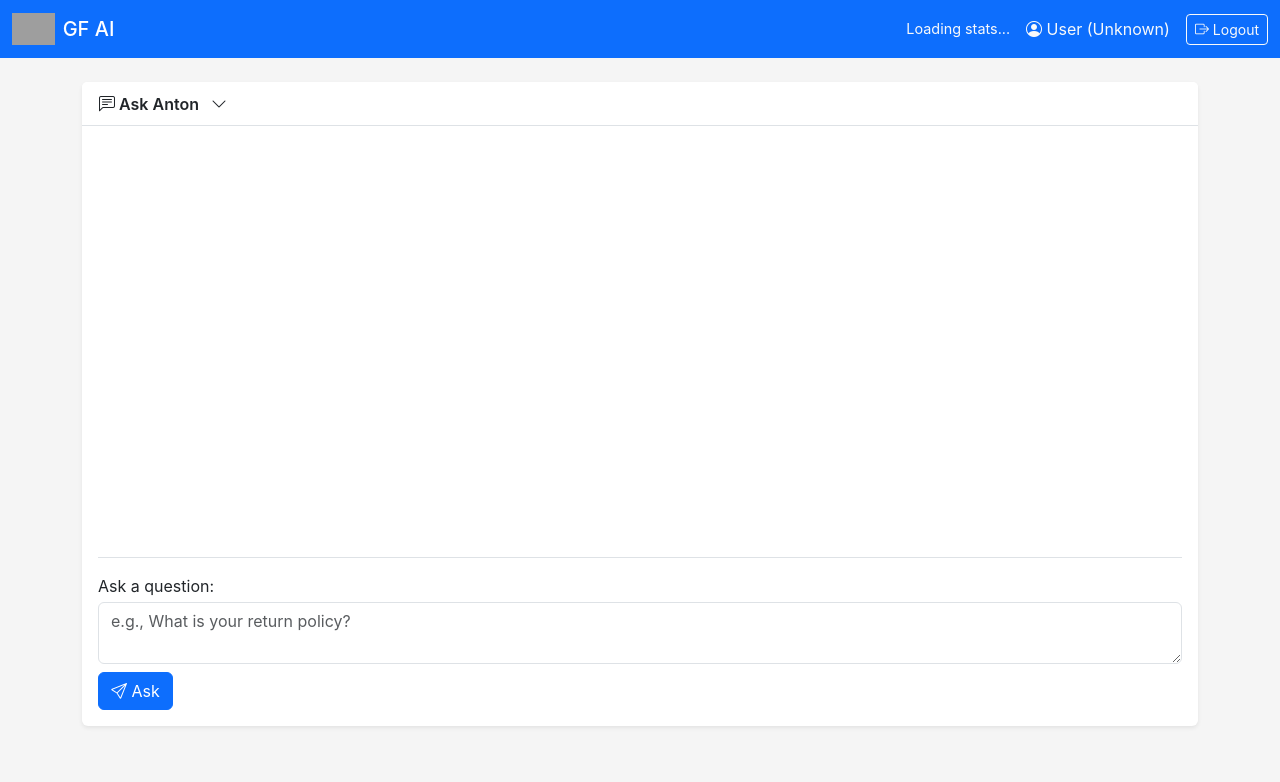
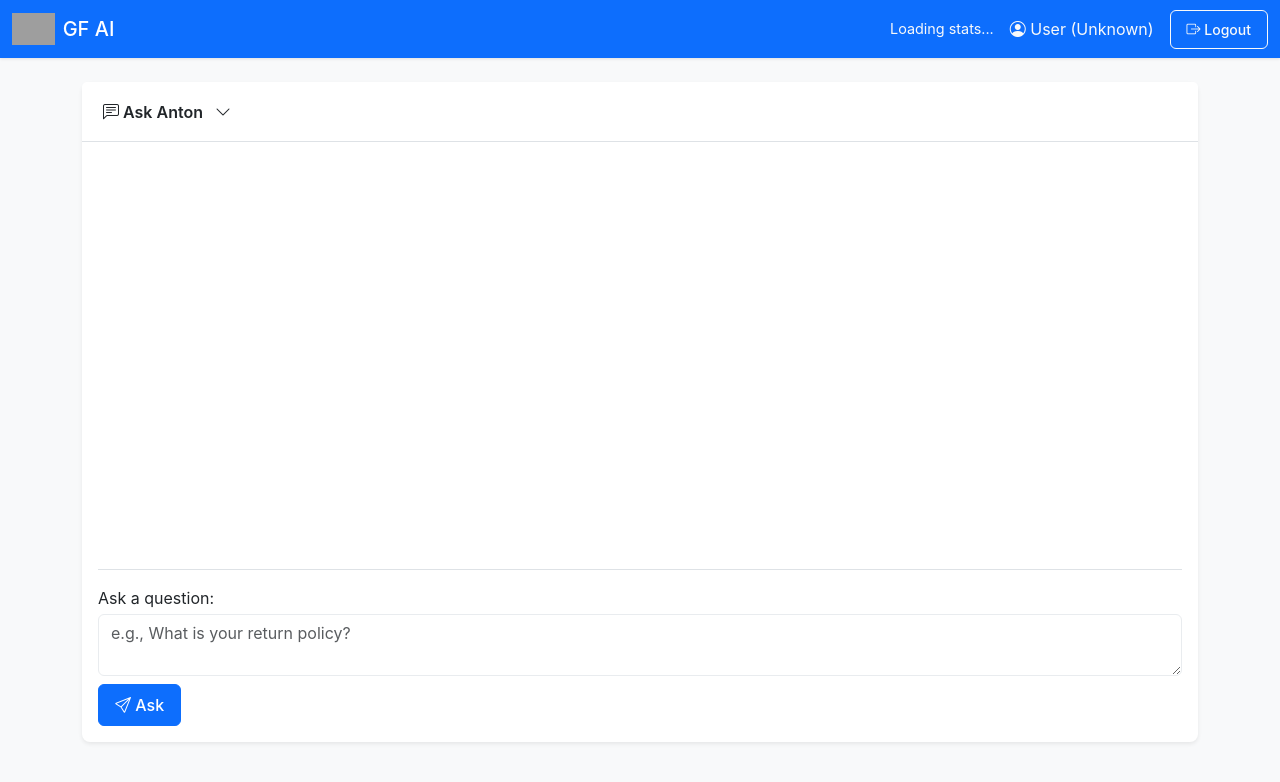
Before and after one commit to evonow/twilio-chatbot, a Flask app: template templates/index.html in a window 1280 px wide. Shown: the top 782 px of the page. Run offline with Flask 3, Linux system fonts and the light colour scheme; the template is opened without the code that fills it, so the values that code supplies are empty; parts of the project's set-up code (start-up, migrations or seed data) failed here and were passed over; grey boxes are pictures that could not be loaded.

Commit message:
Complete UI modernization - unified color scheme
- Changed all card headers to white background with subtle borders
- Unified all primary action buttons to btn-primary (blue)
- Changed danger/secondary buttons to outline style
- Updated Processing Status and Uploaded Files sections
- Updated User Management section
- Enhanced CSS with modern variables and styling
- Cleaner, more professional appearance throughout
- Reduced visual clutter with consistent design language

```diff
--- a/static/css/style.css
+++ b/static/css/style.css
@@ -197,13 +197,96 @@ body {
     font-weight: 600;
 }
 
+/* Modern, minimal design */
+:root {
+    --primary-color: #0d6efd;
+    --border-color: #e9ecef;
+    --shadow: 0 1px 3px rgba(0,0,0,0.1);
+}
+
+body {
+    background-color: #f8f9fa;
+    font-family: -apple-system, BlinkMacSystemFont, 'Segoe UI', Roboto, 'Helvetica Neue', Arial, sans-serif;
+}
+
 .card {
-    box-shadow: 0 0.125rem 0.25rem rgba(0, 0, 0, 0.075);
-    border: 1px solid rgba(0, 0, 0, 0.125);
+    border-radius: 8px;
+    box-shadow: var(--shadow);
 }
 
 .card-header {
+    padding: 1rem 1.25rem;
+    font-weight: 500;
+}
+
+.btn-link {
+    font-size: 1rem;
+}
+
+.btn-link:hover {
+    text-decoration: none;
+}
+
+/* Cleaner upload area */
+.upload-area {
+    border: 2px dashed var(--border-color);
+    border-radius: 8px;
+    transition: all 0.2s ease;
+}
+
+.upload-area:hover {
+    border-color: var(--primary-color);
+    background-color: #f8f9ff;
+}
+
+/* Minimal badges */
+.badge {
+    font-weight: 500;
+    padding: 0.35em 0.65em;
+}
+
+/* Cleaner buttons */
+.btn {
+    border-radius: 6px;
+    font-weight: 500;
+    padding: 0.5rem 1rem;
+}
+
+.btn-primary {
+    background-color: var(--primary-color);
+    border-color: var(--primary-color);
+}
+
+.btn-primary:hover {
+    background-color: #0b5ed7;
+    border-color: #0a58ca;
+}
+
+/* Navbar styling */
+.navbar {
+    box-shadow: var(--shadow);
+}
+
+/* Table styling */
+.table {
+    margin-bottom: 0;
+}
+
+.table thead th {
+    border-bottom: 2px solid var(--border-color);
     font-weight: 600;
+    color: #495057;
+}
+
+/* Form controls */
+.form-control, .form-select {
+    border-radius: 6px;
+    border-color: var(--border-color);
+}
+
+.form-control:focus, .form-select:focus {
+    border-color: var(--primary-color);
+    box-shadow: 0 0 0 0.2rem rgba(13, 110, 253, 0.1);
 }
 
 .btn {
```
Also changed, not shown: templates/index.html (+15 -15 lines).
